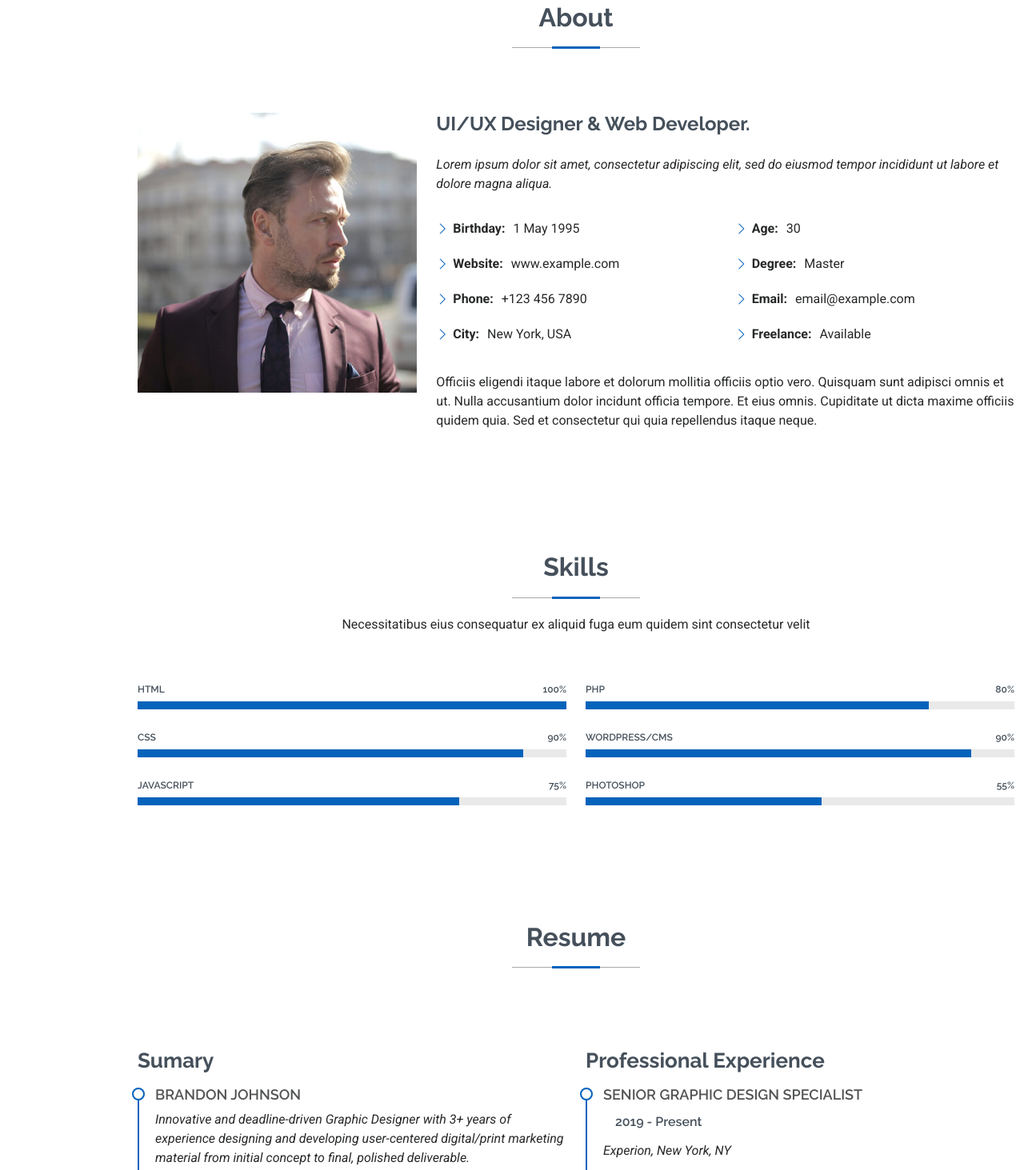
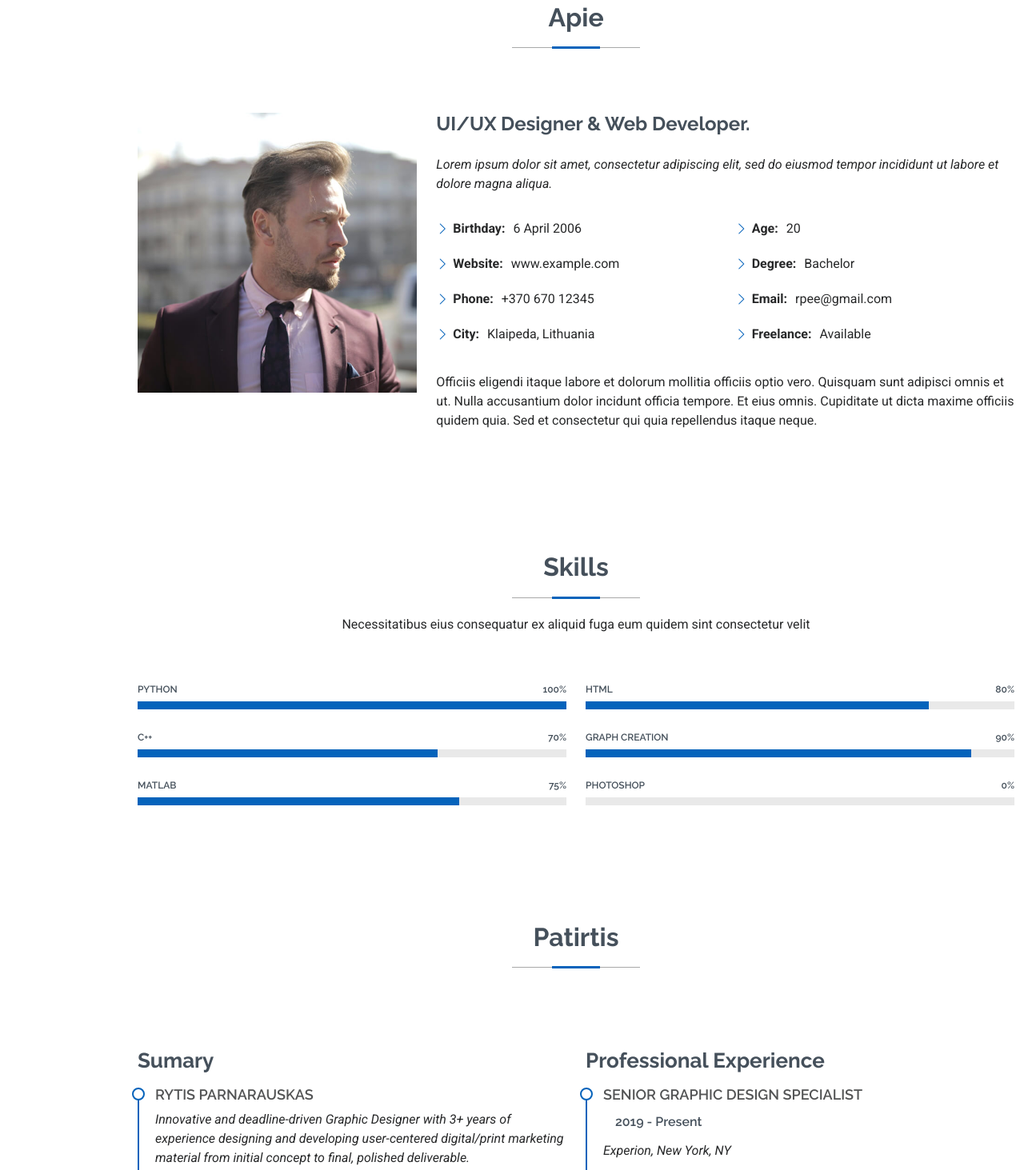
Before and after one commit to yoshi-gd/yoshi-gd.github.io, a plain HTML site: page index.html in a window 1280 px wide. Shown: the part 857-2320 px from the top of the page at 80% size. Drawn offline with Linux system fonts and the light colour scheme.

Commit message:
Update index.html

```diff
--- a/index.html
+++ b/index.html
@@ -1,15 +1,16 @@
 <!DOCTYPE html>
-<html lang="en">
+<html lang="lt">
 
 <head>
   <meta charset="utf-8">
   <meta content="width=device-width, initial-scale=1.0" name="viewport">
-  <title>Index - MyResume Bootstrap Template</title>
-  <meta content="" name="description">
+  <title>Mano CV</title>
+  <meta content="Rytis Parnarauskas CV puslapis" name="description">
   <meta content="" name="keywords">
+  <meta content="Rytis Parnarauskas" name="Author">
 
   <!-- Favicons -->
-  <link href="assets/img/favicon.png" rel="icon">
+  <link href="assets/img/el_favic.png" rel="icon">
   <link href="assets/img/apple-touch-icon.png" rel="apple-touch-icon">
 
   <!-- Fonts -->
@@ -44,12 +45,12 @@
 
     <nav id="navmenu" class="navmenu">
       <ul>
-        <li><a href="#hero" class="active"><i class="bi bi-house navicon"></i><span>Home</span></a></li>
-        <li><a href="#about"><i class="bi bi-person navicon"></i><span>About</span></a></li>
-        <li><a href="#resume"><i class="bi bi-file-earmark-text navicon"></i><span>Resume</span></a></li>
+        <li><a href="#hero" class="active"><i class="bi bi-house navicon"></i><span>Pagrindinis</span></a></li>
+        <li><a href="#about"><i class="bi bi-person navicon"></i><span>Apie</span></a></li>
+        <li><a href="#resume"><i class="bi bi-file-earmark-text navicon"></i><span>Patirtis</span></a></li>
         <li><a href="#portfolio"><i class="bi bi-images navicon"></i><span>Portfolio</span></a></li>
-        <li><a href="#services"><i class="bi bi-hdd-stack navicon"></i><span>Services</span></a></li>
-        <li><a href="#contact"><i class="bi bi-envelope navicon"></i><span>Contact</span></a></li>
+        <li><a href="#services"><i class="bi bi-hdd-stack navicon"></i><span>Paslaugos</span></a></li>
+        <li><a href="#contact"><i class="bi bi-envelope navicon"></i><span>Kontaktai</span></a></li>
       </ul>
     </nav>
 
@@ -60,13 +61,13 @@
     <!-- Hero Section -->
     <section id="hero" class="hero section light-background">
 
-      <img src="assets/img/hero-bg.jpg" alt="">
+      <img src="assets/img/elect_eng.jpg" alt="">
 
       <div class="container" data-aos="zoom-out">
         <div class="row justify-content-center">
           <div class="col-lg-9">
-            <h2>Brandon Johnson</h2>
-            <p>I'm <span class="typed" data-typed-items="Designer, Developer, Freelancer, Photographer">Designer</span><span class="typed-cursor typed-cursor--blink" aria-hidden="true"></span></p>
+            <h2>Rytis Parnarauskas</h2>
+            <p>I'm <span class="typed" data-typed-items="Electrical engineer">Electrical engineer</span><span class="typed-cursor typed-cursor--blink" aria-hidden="true"></span></p>
             <div class="social-links">
               <a href="#"><i class="bi bi-twitter-x"></i></a>
               <a href="#"><i class="bi bi-facebook"></i></a>
@@ -84,7 +85,7 @@
 
       <!-- Section Title -->
       <div class="container section-title" data-aos="fade-up">
-        <h2>About</h2>
+        <h2>Apie</h2>
       </div><!-- End Section Title -->
 
       <div class="container" data-aos="fade-up" data-aos-delay="100">
@@ -102,17 +103,17 @@
             <div class="row">
               <div class="col-lg-6">
                 <ul>
-                  <li><i class="bi bi-chevron-right"></i> <strong>Birthday:</strong> <span>1 May 1995</span></li>
+                  <li><i class="bi bi-chevron-right"></i> <strong>Birthday:</strong> <span>6 April 2006</span></li>
                   <li><i class="bi bi-chevron-right"></i> <strong>Website:</strong> <span>www.example.com</span></li>
-                  <li><i class="bi bi-chevron-right"></i> <strong>Phone:</strong> <span>+123 456 7890</span></li>
-                  <li><i class="bi bi-chevron-right"></i> <strong>City:</strong> <span>New York, USA</span></li>
+                  <li><i class="bi bi-chevron-right"></i> <strong>Phone:</strong> <span>+370 670 12345</span></li>
+                  <li><i class="bi bi-chevron-right"></i> <strong>City:</strong> <span>Klaipeda, Lithuania</span></li>
                 </ul>
               </div>
               <div class="col-lg-6">
                 <ul>
-                  <li><i class="bi bi-chevron-right"></i> <strong>Age:</strong> <span>30</span></li>
-                  <li><i class="bi bi-chevron-right"></i> <strong>Degree:</strong> <span>Master</span></li>
-                  <li><i class="bi bi-chevron-right"></i> <strong>Email:</strong> <span>email@example.com</span></li>
+                  <li><i class="bi bi-chevron-right"></i> <strong>Age:</strong> <span>20</span></li>
+                  <li><i class="bi bi-chevron-right"></i> <strong>Degree:</strong> <span>Bachelor</span></li>
+                  <li><i class="bi bi-chevron-right"></i> <strong>Email:</strong> <span>rpee@gmail.com</span></li>
                   <li><i class="bi bi-chevron-right"></i> <strong>Freelance:</strong> <span>Available</span></li>
                 </ul>
               </div>
@@ -144,21 +145,21 @@
           <div class="col-lg-6">
 
             <div class="progress">
-              <span class="skill"><span>HTML</span> <i class="val">100%</i></span>
+              <span class="skill"><span>python</span> <i class="val">100%</i></span>
               <div class="progress-bar-wrap">
                 <div class="progress-bar" role="progressbar" aria-valuenow="100" aria-valuemin="0" aria-valuemax="100"></div>
               </div>
             </div><!-- End Skills Item -->
 
             <div class="progress">
-              <span class="skill"><span>CSS</span> <i class="val">90%</i></span>
+              <span class="skill"><span>C++</span> <i class="val">70%</i></span>
               <div class="progress-bar-wrap">
-                <div class="progress-bar" role="progressbar" aria-valuenow="90" aria-valuemin="0" aria-valuemax="100"></div>
+                <div class="progress-bar" role="progressbar" aria-valuenow="70" aria-valuemin="0" aria-valuemax="100"></div>
               </div>
             </div><!-- End Skills Item -->
 
             <div class="progress">
-              <span class="skill"><span>JavaScript</span> <i class="val">75%</i></span>
+              <span class="skill"><span>Matlab</span> <i class="val">75%</i></span>
               <div class="progress-bar-wrap">
                 <div class="progress-bar" role="progressbar" aria-valuenow="75" aria-valuemin="0" aria-valuemax="100"></div>
               </div>
@@ -169,23 +170,23 @@
           <div class="col-lg-6">
 
             <div class="progress">
-              <span class="skill"><span>PHP</span> <i class="val">80%</i></span>
+              <span class="skill"><span>html</span> <i class="val">80%</i></span>
               <div class="progress-bar-wrap">
                 <div class="progress-bar" role="progressbar" aria-valuenow="80" aria-valuemin="0" aria-valuemax="100"></div>
               </div>
             </div><!-- End Skills Item -->
 
             <div class="progress">
-              <span class="skill"><span>WordPress/CMS</span> <i class="val">90%</i></span>
+              <span class="skill"><span>Graph creation</span> <i class="val">90%</i></span>
               <div class="progress-bar-wrap">
                 <div class="progress-bar" role="progressbar" aria-valuenow="90" aria-valuemin="0" aria-valuemax="100"></div>
               </div>
             </div><!-- End Skills Item -->
 
             <div class="progress">
-              <span class="skill"><span>Photoshop</span> <i class="val">55%</i></span>
+              <span class="skill"><span>Photoshop</span> <i class="val">0%</i></span>
               <div class="progress-bar-wrap">
-                <div class="progress-bar" role="progressbar" aria-valuenow="55" aria-valuemin="0" aria-valuemax="100"></div>
+                <div class="progress-bar" role="progressbar" aria-valuenow="0" aria-valuemin="0" aria-valuemax="100"></div>
               </div>
             </div><!-- End Skills Item -->
 
@@ -202,7 +203,7 @@
 
       <!-- Section Title -->
       <div class="container section-title" data-aos="fade-up">
-        <h2>Resume</h2>
+        <h2>Patirtis</h2>
       </div><!-- End Section Title -->
 
       <div class="container">
@@ -213,7 +214,7 @@
             <h3 class="resume-title">Sumary</h3>
 
             <div class="resume-item pb-0">
-              <h4>Brandon Johnson</h4>
+              <h4>Rytis Parnarauskas</h4>
               <p><em>Innovative and deadline-driven Graphic Designer with 3+ years of experience designing and developing user-centered digital/print marketing material from initial concept to final, polished deliverable.</em></p>
               <ul>
                 <li>Portland par 127,Orlando, FL</li>
@@ -398,7 +399,7 @@
 
       <!-- Section Title -->
       <div class="container section-title" data-aos="fade-up">
-        <h2>Services</h2>
+        <h2>Paslaugos</h2>
       </div><!-- End Section Title -->
 
       <div class="container">
@@ -461,7 +462,7 @@
 
       <!-- Section Title -->
       <div class="container section-title" data-aos="fade-up">
-        <h2>Contact</h2>
+        <h2>Kontaktai</h2>
       </div><!-- End Section Title -->
 
       <div class="container" data-aos="fade" data-aos-delay="100">
@@ -537,7 +538,7 @@
 
   <footer id="footer" class="footer position-relative light-background">
     <div class="container">
-      <h3 class="sitename">Brandon Johnson</h3>
+      <h3 class="sitename">Rytis Parnarauskas</h3>
       <p>Et aut eum quis fuga eos sunt ipsa nihil. Labore corporis magni eligendi fuga maxime saepe commodi placeat.</p>
       <div class="social-links d-flex justify-content-center">
         <a href=""><i class="bi bi-twitter-x"></i></a>
```
